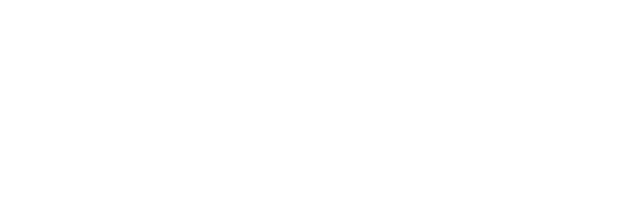
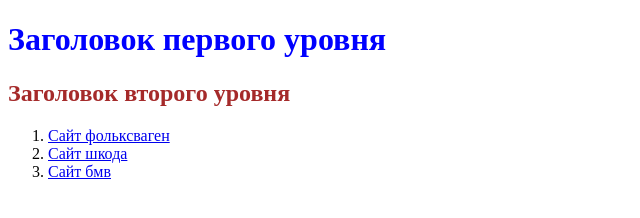
Before and after one commit to PavelGolkin/task-html-golkin, a website: page src/index.html in a window 1280 px wide. Shown: the whole page, without its empty margins (0-640 px from the left). Drawn offline with Linux system fonts and the light colour scheme.

Commit message:
Задание по HTML

```diff
--- a/src/index.html
+++ b/src/index.html
@@ -3,5 +3,15 @@
     <head>
         <title>HTML</title>
     </head>
-    <body></body>
+    <body>
+        <h1 style="color: blue">Заголовок первого уровня</h1>
+        <h2 style="color: brown">Заголовок второго уровня</h2>
+        <ol>
+            <li>
+                <a href="https://www.volkswagen.ru/ru.html">Сайт фольксваген</a>
+            </li>
+            <li><a href="https://www.skoda-avto.ru">Сайт шкода</a></li>
+            <li><a href="https://www.bmw.ru/ru/index.html">Сайт бмв</a></li>
+        </ol>
+    </body>
 </html>
```
Also changed, not shown: 1 other file.
